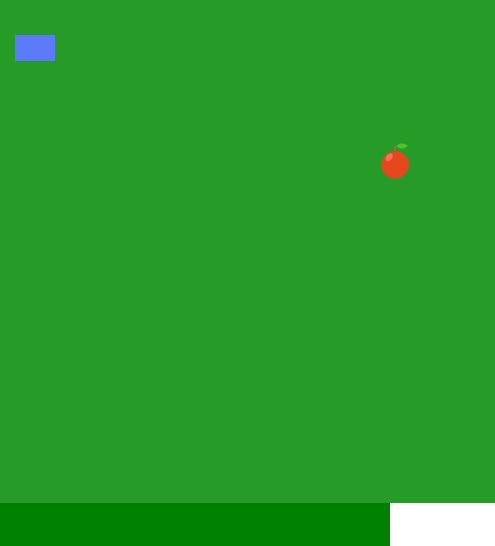
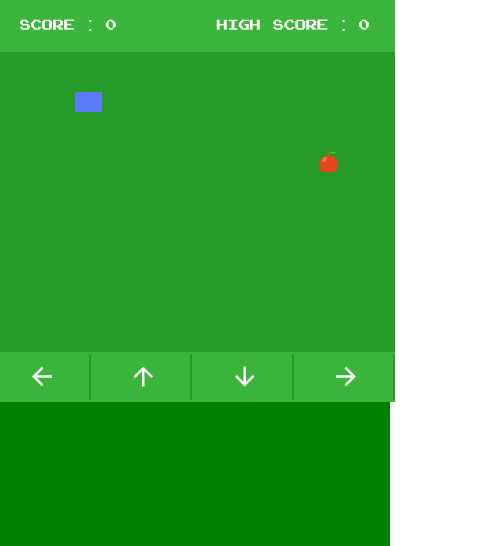
Before and after one commit to Adiijha/Snake-game, a plain HTML site: page index.html in a window 390 px wide. Shown: the part 298-844 px from the top of the page, 495 px wide, since content can reach past the window. Drawn offline with nearby package versions, Linux system fonts and the light colour scheme.

Commit message:
Add Mobile Buttons and Responsiveness

```diff
--- a/index.html
+++ b/index.html
@@ -6,6 +6,10 @@
     <title>Snake Game</title>
     <link rel="stylesheet" href="style.css">
     <link rel="icon" type="image/png" href="Graphics/logo.png">
+    <link
+    href="https://cdn.jsdelivr.net/npm/remixicon@4.3.0/fonts/remixicon.css"
+    rel="stylesheet"
+/>
 </head>
 <body>
     <div class="main">
@@ -17,7 +21,12 @@
             <span class="b-score">HIGH SCORE : 0</span>
         </div>
         <div class="board-grid">
-
+        </div>
+        <div class="controller">
+            <i data-key="ArrowLeft" class="ri-arrow-left-line"></i>
+            <i data-key="ArrowUp" class="ri-arrow-up-line"></i>
+            <i data-key="ArrowDown" class="ri-arrow-down-line"></i>
+            <i data-key="ArrowRight" class="ri-arrow-right-line"></i>
         </div>
         <!-- <div id="snake" class="snake"></div>
         <div id="food" class="food"></div> -->
--- a/script.js
+++ b/script.js
@@ -2,7 +2,7 @@
 const gameBoard = document.querySelector('.board-grid');
 const scoreBoard = document.querySelector('.score');
 const highScoreBoard = document.querySelector('.b-score');
-const text  = document.querySelector('.text');
+const controller = document.querySelectorAll('.controller i');
 
 let gameOver = false;
 let setIntervalID;
@@ -48,6 +48,10 @@ const  changeDirection=(e)=>{
     initGame();
 
 }
+
+controller.forEach(key => {
+    key.addEventListener("click", ()=> changeDirection({key : key.dataset.key})) ;
+});
 
 const handleGameOver = () => {
     clearInterval(setIntervalID);
--- a/style.css
+++ b/style.css
@@ -36,9 +36,9 @@ html, body {
     word-spacing: 10px;
 }
 
-.main :nth-child(2){
-    margin-bottom: 10px;
+.main .text{
     font-size: 30px;
+    padding-bottom: 10px;
 }
 #game-board{
     background-color: rgb(39, 155, 39);
@@ -51,7 +51,7 @@ html, body {
 .nav{
     background-color: rgb(59, 180, 59);
     width: 100%;
-    height: 60px;
+    height: 55px;
     display: flex;
     align-items: center;
     justify-content: space-between;
@@ -60,14 +60,14 @@ html, body {
 
 .nav span{
     font-size: 30px;
+    text-align: center;
     padding: 0 25px;
-    text-align: center;
 }
 
 .board-grid{
     background-color: rgb(39, 155, 39);
     width: 600px;
-    height: 540px;
+    height: 500px;
     display: grid;
     grid-template: repeat(15, 1fr)/repeat(15, 1fr);
 
@@ -93,3 +93,58 @@ html, body {
     background-position: center;
     background-size: cover;
 }
+
+.controller{
+    display: none;
+}
+
+
+
+
+@media (max-width:760px) {
+    #game-board{
+        width:400px;
+        height:400px ;
+    }
+    .board-grid{
+        width: 400px;
+        height: 300px;
+    }
+    .nav{
+        width: 100%;
+        height: 55px;
+    }
+    .main span{
+        font-size: 30px;
+        color: white;
+        word-spacing: 10px;
+    }
+
+    .text{
+        font-size: 10px;
+    }
+
+    .nav span{
+        font-size: 20px;
+        text-align: center;
+        padding: 0 25px;
+    }
+    .controller{
+        background-color: rgb(59, 180, 59);
+        width: 100%;
+        height: 50px;
+        display: flex;
+        align-items: center;
+        justify-content: space-between;
+        color: white;
+    }
+    .controller i{
+        display: flex;
+        border-right: 2px rgb(39, 155, 39) solid;
+        text-align: center;
+        font-size: 30px;
+        cursor: pointer;
+        padding: 6px 32px;
+
+    }
+}
```
